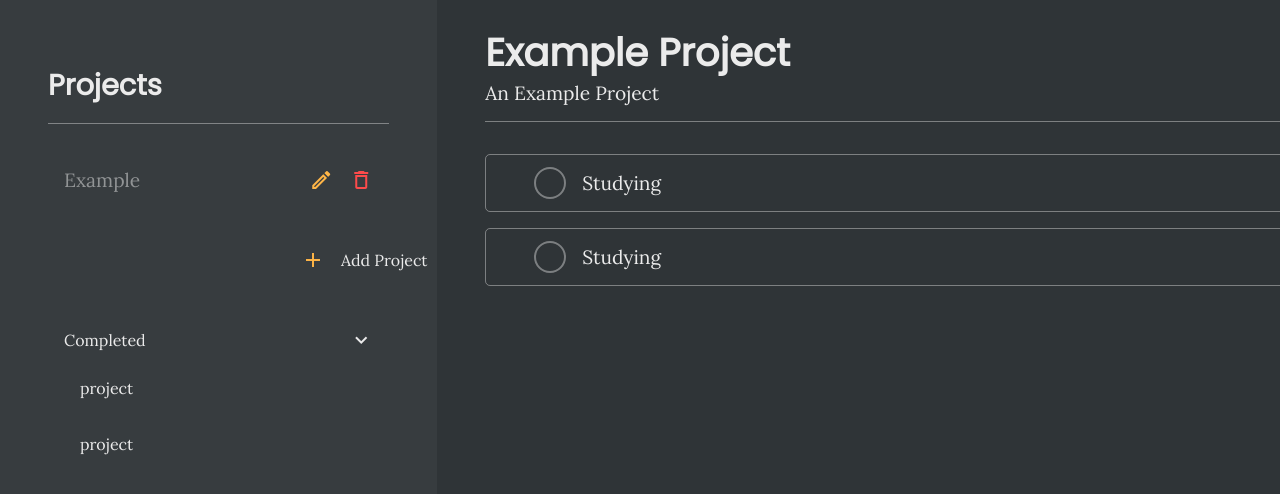
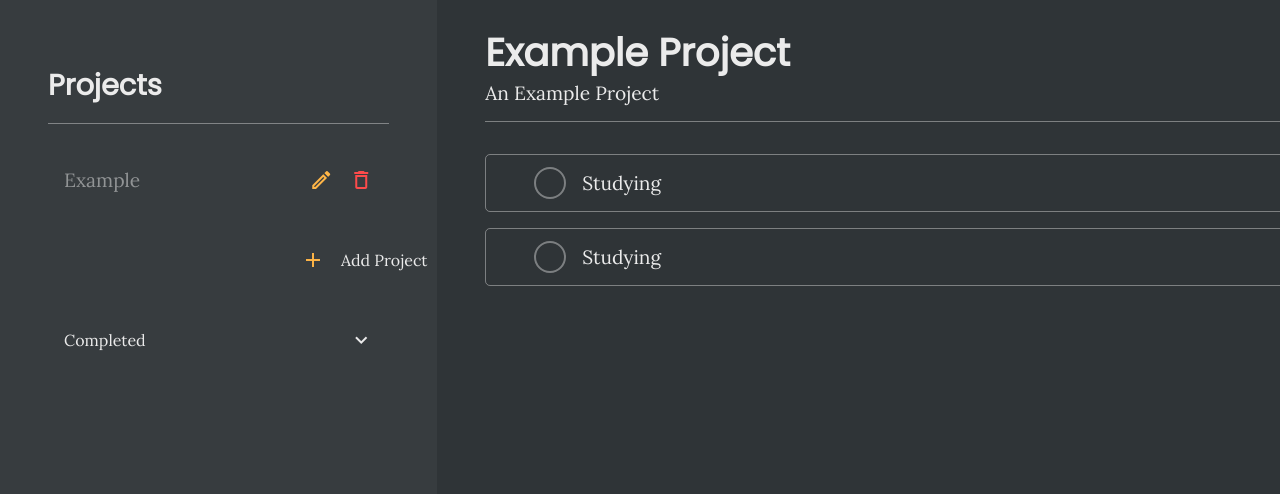
Before and after one commit to Davhho-dev/to-do, a website built with webpack: page dist/index.html in a window 1280 px wide. Shown: the top 494 px of the page. Built offline with nearby package versions, Linux system fonts and the light colour scheme.

Commit message:
Add user-project class to completed list

```diff
--- a/dist/index.html
+++ b/dist/index.html
@@ -70,9 +70,9 @@
                     expand_more
                 </span>
             </div>
-            <div class="completed-list">
-                <p>project</p>
-                <p>project</p>
+            <div class="completed-list hidden">
+                <p class="user-project">project</p>
+                <p class="user-project">project</p>
             </div>
         </div>
     </div>
```
